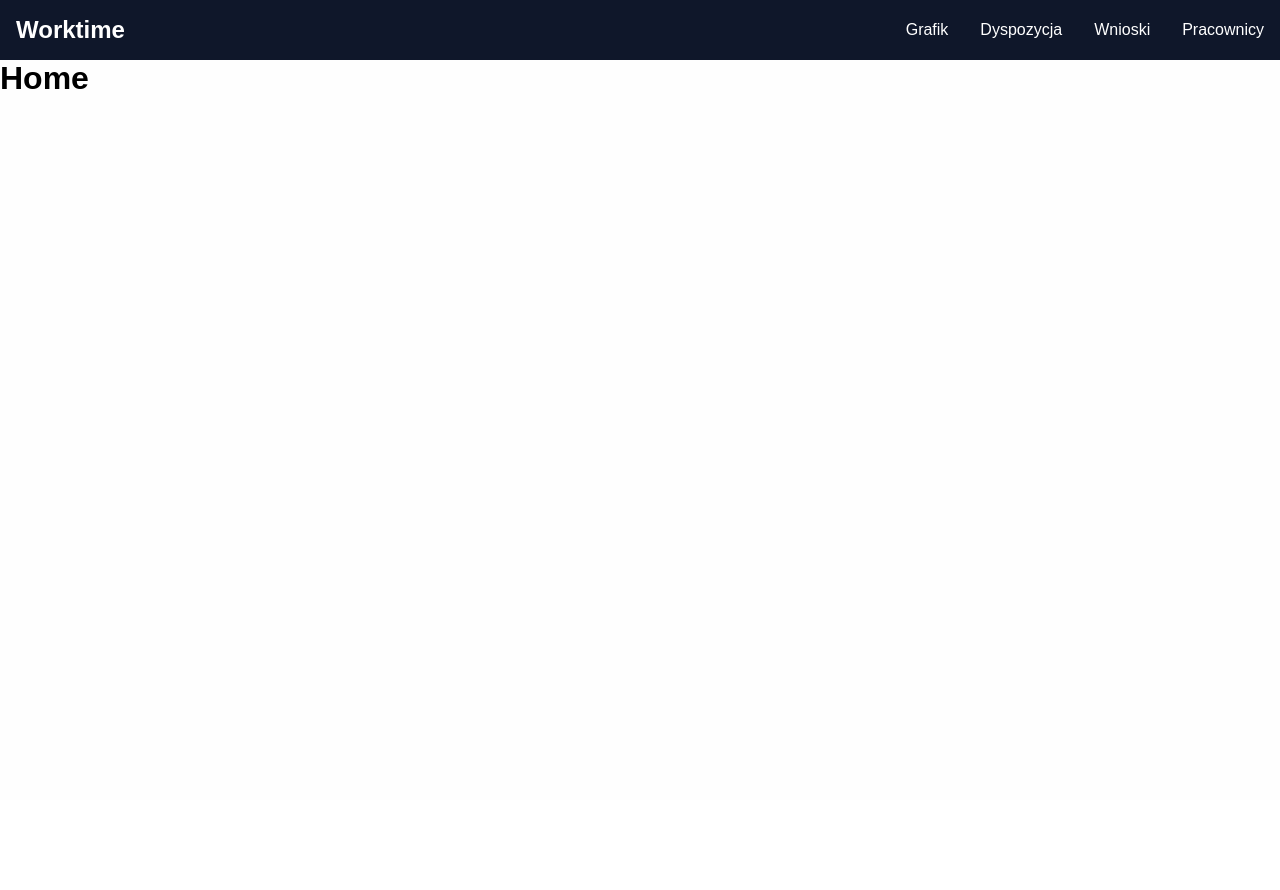
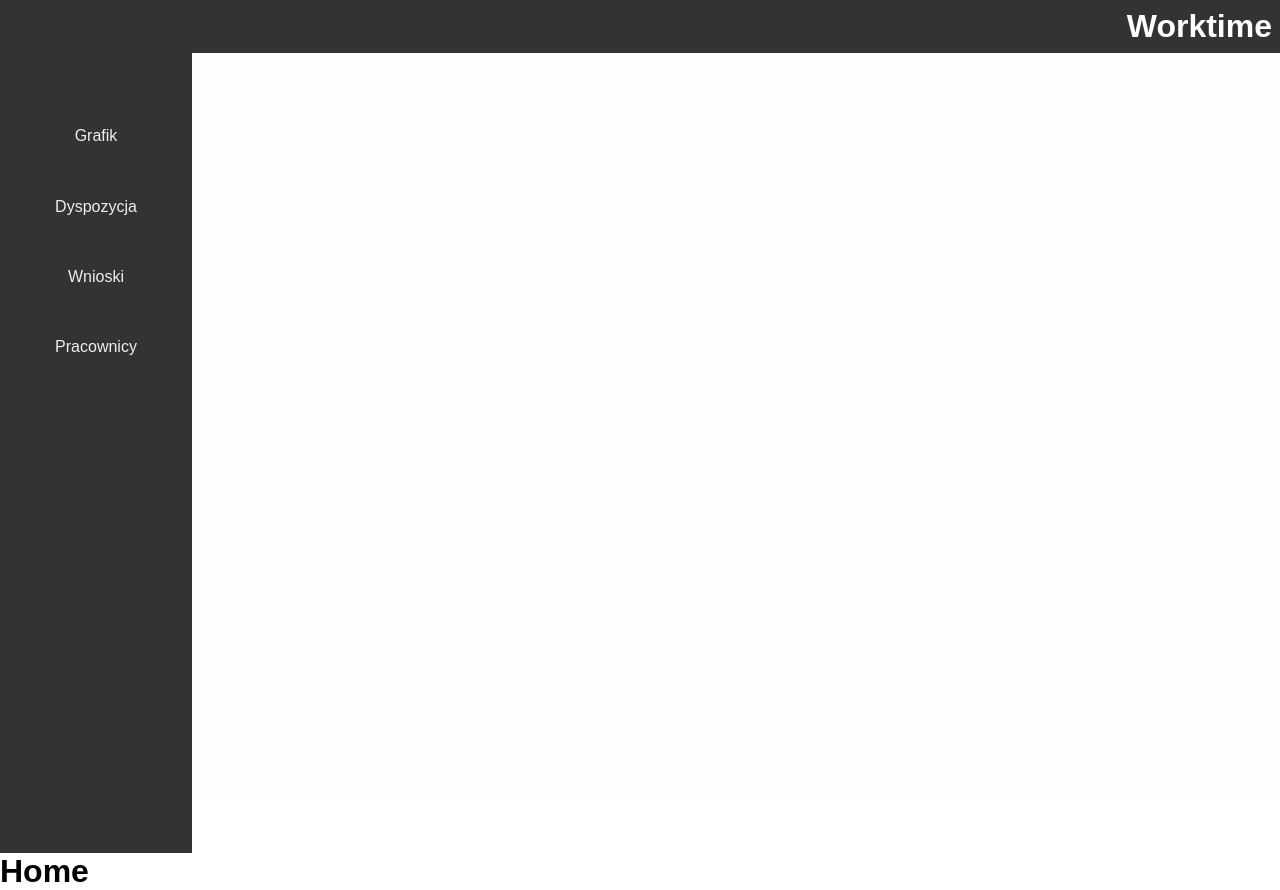
Before and after one commit to Liv0400/worktime_app_merito, a React (Vite) app in the folder worktime_app/: page / in a window 1280 px wide. Before the commit the page ends 800 px from the top, so only its background shows below. Built offline with nearby package versions, Linux system fonts and the light colour scheme.

Commit message:
Aktualizacja do najnowszej wersji vote i zmiana wyglądu nawigacji

```diff
--- a/worktime_app/package.json
+++ b/worktime_app/package.json
@@ -25,6 +25,6 @@
     "eslint-plugin-react": "^7.34.1",
     "eslint-plugin-react-hooks": "^4.6.0",
     "eslint-plugin-react-refresh": "^0.4.6",
-    "vite": "^5.2.0"
+    "vite": "^5.2.8"
   }
 }
--- a/worktime_app/src/components/Navbar.css
+++ b/worktime_app/src/components/Navbar.css
@@ -1,44 +1,53 @@
 .active {
-  background-color: #1d4ed8;
+  background-color: #fefefe;
+  color: #333;
+}
+
+.title {
+  display: block;
+  min-width: 100%;
+  margin: 0;
+  padding: .5rem;
+  background-color: #333;
+  text-align: right;
+  text-decoration: none;
+}
+.title h1 {
+  color: #fefefe;
 }
 
 nav {
-  display: flex;
-  justify-content: space-between;
-  align-items: center;
-  background-color: #0f172a;
-  color: white;
-  position: sticky;
-  top: 0;
-}
-
-nav .title {
-  font-size: 1.5rem;
-  margin: 1rem;
-  font-weight: bold;
-  text-decoration: none;
-  color: white;
+  background-color: #333;
+  color: #eee;
+  height: 100vh;
+  width: 12rem;
+  text-align: center;
 }
 
 nav ul {
-  display: flex;
+  list-style: none;
+  margin: 0;
+  width: 100%;
+  padding: 3rem 0 0 0;
 }
 
 nav ul li {
-  list-style: none;
+    margin: 0;
+    line-height: 4rem;
+    cursor: pointer;
 }
 
 nav ul li a {
   display: block;
   text-decoration: none;
-  color: white;
-  padding: 0.5rem;
-  margin: 0 0.5rem;
-  border-radius: 0.5rem;
+  color: #eee;
+  padding: 0.2rem;
 }
 
 nav ul li a:not(.active):hover {
-  background-color: #172554;
+
+    background: #fefefe;
+      color: #333;
 }
 
 nav .menu {
@@ -55,7 +64,7 @@ nav .menu {
 nav .menu span {
   height: 0.4rem;
   width: 100%;
-  background-color: #fff;
+  background-color: #eee;
   border-radius: 0.2rem;
 }
 
--- a/worktime_app/src/components/Navbar.jsx
+++ b/worktime_app/src/components/Navbar.jsx
@@ -1,16 +1,17 @@
-import React, { useState } from "react";
+import React from "react";
 
 import "./Navbar.css";
 import { Link, NavLink } from "react-router-dom";
 
 export const Navbar = () => {
-  const [menuOpen, setMenuOpen] = useState(false);
+  const [menuOpen, setMenuOpen] = React.useState(false);
 
   return (
+    <>
+      <Link to="/" className="title">
+        <h1>Worktime</h1>
+      </Link>
     <nav>
-      <Link to="/" className="title">
-        Worktime
-      </Link>
       <div className="menu" onClick={() => setMenuOpen(!menuOpen)}>
         <span></span>
         <span></span>
@@ -31,5 +32,6 @@ export const Navbar = () => {
         </li>
       </ul>
     </nav>
+    </>
   );
 };
```
Also changed, not shown: 1 other file (tests, documents, lock files or other folders).
